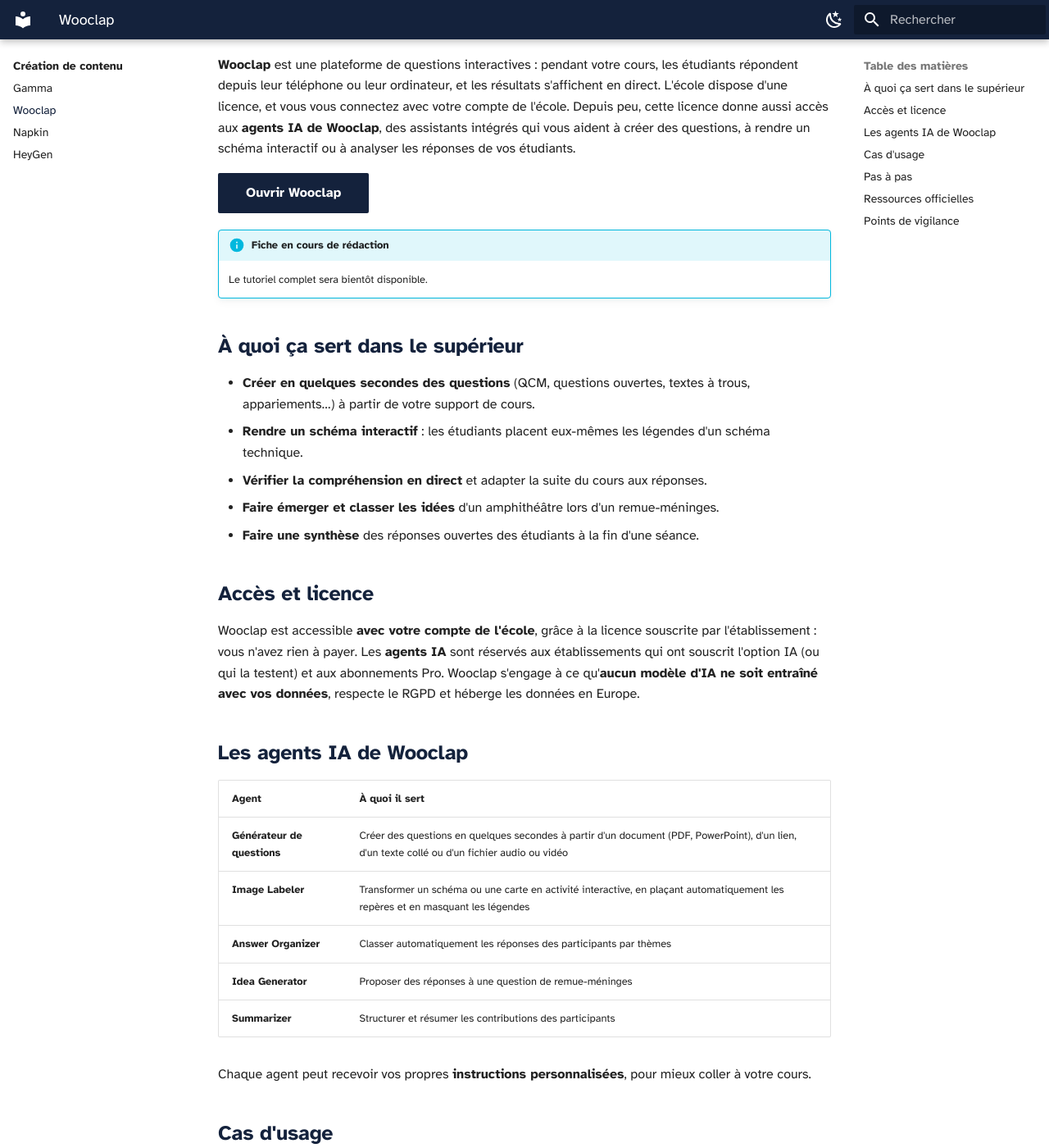
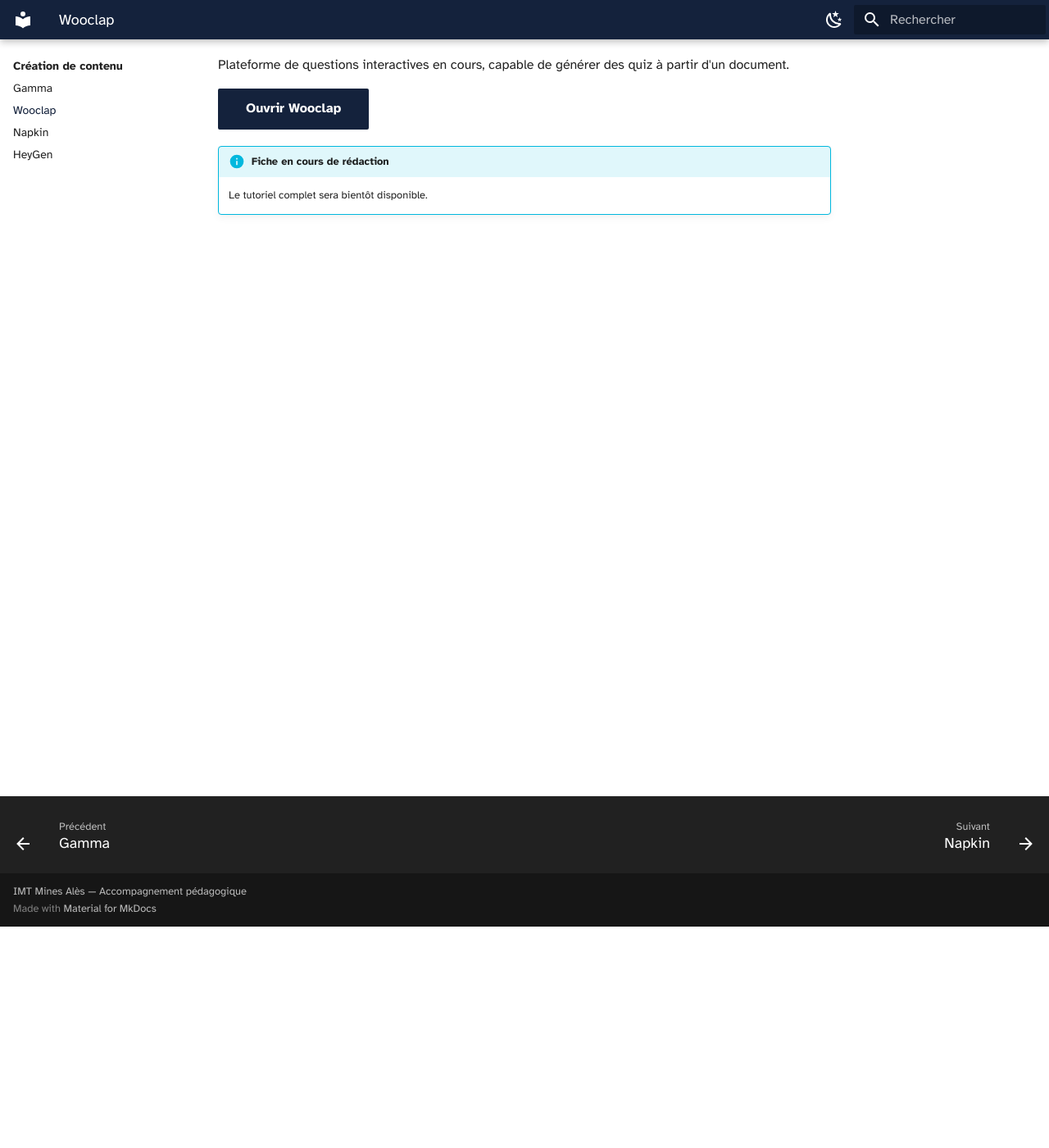
Before and after one commit to Celine-ferrier/Boite-outils-IA, an MkDocs documentation site: the page built from docs/creation/wooclap.md, in a window 1280 px wide and 1400 px high, scrolled down 270 px. Shown: the whole window at 82% size. Built offline with MkDocs 1.6.1 and Material for MkDocs 9.7.7, drawn with Linux system fonts in a browser that asks for light colours; some of the changed text lies outside the part shown.

Commit message:
Met de côté le brouillon Wooclap (récupérable depuis le commit 4458e40)
Co-Authored-By: Claude Opus 5.5 <noreply@anthropic.com>
Claude-Session: https://claude.ai/code/session_01ADR9hzhyEw6Dc3N18BUyt5

````diff
--- a/docs/creation/wooclap.md
+++ b/docs/creation/wooclap.md
@@ -1,112 +1,12 @@
 # Wooclap
 
-<span class="badge badge-ue">Entreprise UE</span> <span class="badge badge-gratuit">Licence de l'école</span>
+<span class="badge badge-ue">Entreprise UE</span> <span class="badge badge-gratuit">Version gratuite</span>
 
 <p class="maj">Dernière vérification : à compléter</p>
 
-**Wooclap** est une plateforme de questions interactives : pendant votre cours, les étudiants répondent depuis leur téléphone ou leur ordinateur, et les résultats s'affichent en direct. L'école dispose d'une licence, et vous vous connectez avec votre compte de l'école. Depuis peu, cette licence donne aussi accès aux **agents IA de Wooclap**, des assistants intégrés qui vous aident à créer des questions, à rendre un schéma interactif ou à analyser les réponses de vos étudiants.
+Plateforme de questions interactives en cours, capable de générer des quiz à partir d'un document.
 
 [Ouvrir Wooclap](https://www.wooclap.com){ .md-button .md-button--primary }
 
 !!! info "Fiche en cours de rédaction"
     Le tutoriel complet sera bientôt disponible.
-
-## À quoi ça sert dans le supérieur
-
-- **Créer en quelques secondes des questions** (QCM, questions ouvertes, textes à trous, appariements…) à partir de votre support de cours.
-- **Rendre un schéma interactif** : les étudiants placent eux-mêmes les légendes d'un schéma technique.
-- **Vérifier la compréhension en direct** et adapter la suite du cours aux réponses.
-- **Faire émerger et classer les idées** d'un amphithéâtre lors d'un remue-méninges.
-- **Faire une synthèse** des réponses ouvertes des étudiants à la fin d'une séance.
-
-## Accès et licence
-
-Wooclap est accessible **avec votre compte de l'école**, grâce à la licence souscrite par l'établissement : vous n'avez rien à payer. Les **agents IA** sont réservés aux établissements qui ont souscrit l'option IA (ou qui la testent) et aux abonnements Pro. Wooclap s'engage à ce qu'**aucun modèle d'IA ne soit entraîné avec vos données**, respecte le RGPD et héberge les données en Europe.
-
-## Les agents IA de Wooclap
-
-| Agent | À quoi il sert |
-|---|---|
-| **Générateur de questions** | Créer des questions en quelques secondes à partir d'un document (PDF, PowerPoint), d'un lien, d'un texte collé ou d'un fichier audio ou vidéo |
-| **Image Labeler** | Transformer un schéma ou une carte en activité interactive, en plaçant automatiquement les repères et en masquant les légendes |
-| **Answer Organizer** | Classer automatiquement les réponses des participants par thèmes |
-| **Idea Generator** | Proposer des réponses à une question de remue-méninges |
-| **Summarizer** | Structurer et résumer les contributions des participants |
-
-Chaque agent peut recevoir vos propres **instructions personnalisées**, pour mieux coller à votre cours.
-
-<!-- Intitulés français des agents à vérifier sur les captures -->
-
-## Cas d'usage
-
-=== "Questions à partir d'un cours"
-
-    **Exemple** : un QCM de fin de séance sur un chapitre de résistance des matériaux.
-
-    Importez votre support de cours (PDF ou PowerPoint) dans le **Générateur de questions**, puis précisez :
-
-    ```
-    Génère 6 questions à choix multiples sur ce chapitre,
-    pour des élèves ingénieurs de 1re année : 3 questions de
-    compréhension des notions (contrainte, déformation, module
-    d'Young) et 3 questions d'application numérique simples.
-    Une seule bonne réponse par question, avec des
-    distracteurs fondés sur les erreurs fréquentes.
-    ```
-
-=== "Schéma à légender"
-
-    **Exemple** : le schéma d'une pompe centrifuge en mécanique des fluides.
-
-    Importez le schéma dans l'agent qui place les repères : il masque les légendes, et les étudiants doivent replacer chaque élément (roue, volute, aspiration, refoulement) pendant le cours.
-
-=== "Analyser les réponses"
-
-    **Exemple** : une question ouverte en début de cours de développement durable.
-
-    Posez la question « Citez un exemple de gaspillage d'énergie que vous avez observé sur le campus », puis utilisez l'agent qui **classe les réponses par thèmes** : vous voyez immédiatement les sujets qui reviennent le plus, et vous pouvez en partir pour la suite du cours.
-
-=== "Synthèse de fin de séance"
-
-    **Exemple** : la fin d'un TD de gestion de projet.
-
-    Posez la question « Qu'est-ce qui reste flou pour vous après cette séance ? », puis demandez à l'agent de **synthèse** de résumer les réponses : vous savez quoi reprendre au début de la séance suivante.
-
-## Pas à pas
-
-:material-magnify-plus-outline: Cliquez sur une capture pour l'agrandir.
-{ .astuce-zoom }
-
-<!--
-Étapes à rédiger à partir des captures (plan provisoire) :
- 1. Se connecter avec le compte de l'école (fédération d'identité)
- 2. Découvrir le tableau de bord
- 3. Créer un événement
- 4. Générer des questions avec l'IA à partir d'un document
- 5. Relire et modifier les questions générées
- 6. Ajouter des instructions personnalisées à un agent
- 7. Rendre un schéma interactif
- 8. Lancer l'événement et faire participer les étudiants
- 9. Classer et résumer les réponses avec l'IA
-10. Consulter les résultats après le cours
--->
-
-## Ressources officielles
-
-- [Centre d'aide de Wooclap](https://docs.wooclap.com/fr/) : prise en main, types de questions, intégrations.
-- [Les agents IA de Wooclap](https://docs.wooclap.com/fr/articles/11872838-agents-ia-de-wooclap) : présentation des agents, accès, confidentialité.
-- [Générateur de questions](https://docs.wooclap.com/fr/articles/8774298-generateur-de-questions) : créer des questions à partir d'un document.
-
-## Points de vigilance
-
-!!! warning "Données"
-    Wooclap est une entreprise belge : les données sont hébergées en Europe, et Wooclap s'engage à ne pas entraîner de modèles d'IA avec vos contenus. Évitez malgré tout de déposer des documents confidentiels, et ne demandez jamais aux étudiants de répondre avec des informations personnelles.
-
-!!! tip "Fiabilité"
-    Relisez chaque question générée par l'IA : la bonne réponse, les distracteurs et la formulation. Une question ambiguë en direct fait perdre du temps et peut induire les étudiants en erreur.
-
-!!! info "Licence de l'école"
-    Connectez-vous toujours avec votre compte de l'école, et non avec un compte personnel : c'est lui qui donne accès à la licence et aux agents IA.
-
-!!! note "L'IA prépare, vous animez"
-    Les agents IA accélèrent la préparation et l'analyse, mais le choix des questions, le moment où les poser et l'exploitation des réponses restent votre travail pédagogique.
````
Also changed, not shown: docs/creation/index.md (+1 -1 lines).
